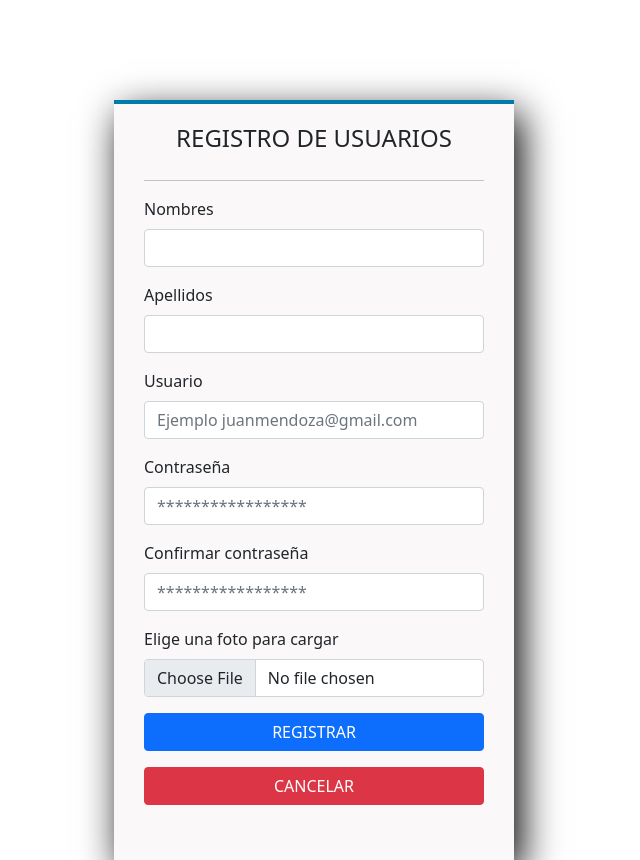
After one commit to rdbarrios20/Proyecto_MTC, a Flask app: page /register in a window 1280 px wide. The commit adds this page. Shown: the whole page, without its empty margins (326-966 px from the left). Run offline with Flask 2, Linux system fonts and the light colour scheme; some libraries are stand-ins or nearby versions.

Commit message:
Create the form to register the users

```diff
--- a/app.py
+++ b/app.py
@@ -3,16 +3,19 @@ from flask import Flask, render_template
 app = Flask(__name__)
 
 
+@app.route("/")
 @app.route("/index")
-@app.route("/")
 def index():
     return render_template("index.html")
-
 
 @app.route("/home")
 def home():
     return render_template("home.html")
 
+@app.route("/register")
+def register():
+    return render_template("register.html")
+
 
 if __name__ == "__main__":
     app.run(debug=True)
--- a/static/css/styles.css
+++ b/static/css/styles.css
@@ -1,13 +1,13 @@
-*{
+* {
   margin: 0;
   padding: 0;
   box-sizing: border-box;
 }
 
-.form-login{
+.form-login {
   width: 400px;
-    height: 400px;
-    background: #FAF8F9;
+  height: 520px;
+  background: #faf8f9;
   margin: auto;
   margin-top: 100px;
   box-shadow: 7px 13px 37px #000;
@@ -15,18 +15,39 @@
   border-top: 4px solid #017bab;
 }
 
-.form-login h4{
+.form-register {
+  width: 400px;
+  height: 760px;
+  background: #faf8f9;
+  margin: auto;
+  margin-top: 100px;
+  box-shadow: 7px 13px 37px #000;
+  padding: 20px 30px;
+  border-top: 4px solid #017bab;
+}
+
+.form-login h4 {
+  margin: 0;
+  text-align: center;
+  height: 40px;
+  /* margin-bottom: 40px; */
+}
+.form-register h4 {
   margin: 0;
   text-align: center;
   height: 40px;
   /* margin-bottom: 40px; */
 }
 
-.login-img{
+.login-img {
   width: 125px;
   height: 100px;
 }
 
-.button{
+.button {
   width: 100%;
 }
+
+.main {
+  margin: auto;
+}
--- /dev/null
+++ b/templates/register.html
@@ -0,0 +1,44 @@
+{% extends 'main.html' %}
+{% block title %}
+Registro de usuarios
+{% endblock %}
+{% block content %}
+<div class="container">
+    <div class="row main justify-center">
+        <form action="" method="post" class="form-register">
+            <h4>REGISTRO DE USUARIOS</h4>
+            <hr>
+            <div class="mb-3">
+                <label for="name" class="form-label">Nombres</label>
+                <input type="text" class="form-control" id="name">
+            </div>
+            <div class="mb-3">
+                <label for="last_name" class="form-label">Apellidos</label>
+                <input type="text" class="form-control" id="last_name">
+            </div>
+            <div class="mb-3">
+                <label for="user_name" class="form-label">Usuario</label>
+                <input type="text" class="form-control" id="user_name" placeholder="Ejemplo juanmendoza@gmail.com">
+            </div>
+            <div class="mb-3">
+                <label for="password" class="form-label">Contraseña</label>
+                <input type="password" class="form-control" id="password" placeholder="*****************">
+            </div>
+            <div class="mb-3">
+                <label for="comfirm_password" class="form-label">Confirmar contraseña</label>
+                <input type="password" class="form-control" id="comfirm_password" placeholder="*****************">
+            </div>
+            <div class="mb-3">
+                <label for="foto" class="form-label">Elige una foto para cargar</label>
+                <input class="form-control" type="file" id="foto">
+            </div>
+            <div class="mb-3">
+                <button type="submit" class="btn btn-primary button">REGISTRAR</button>
+            </div>
+            <div class="mb-3">
+                <button type="button" class="btn btn-danger button">CANCELAR</button>
+            </div>
+        </form>
+    </div>
+</div>
+{% endblock %}
```
Lines whose indentation alone changed are shown as unchanged.
